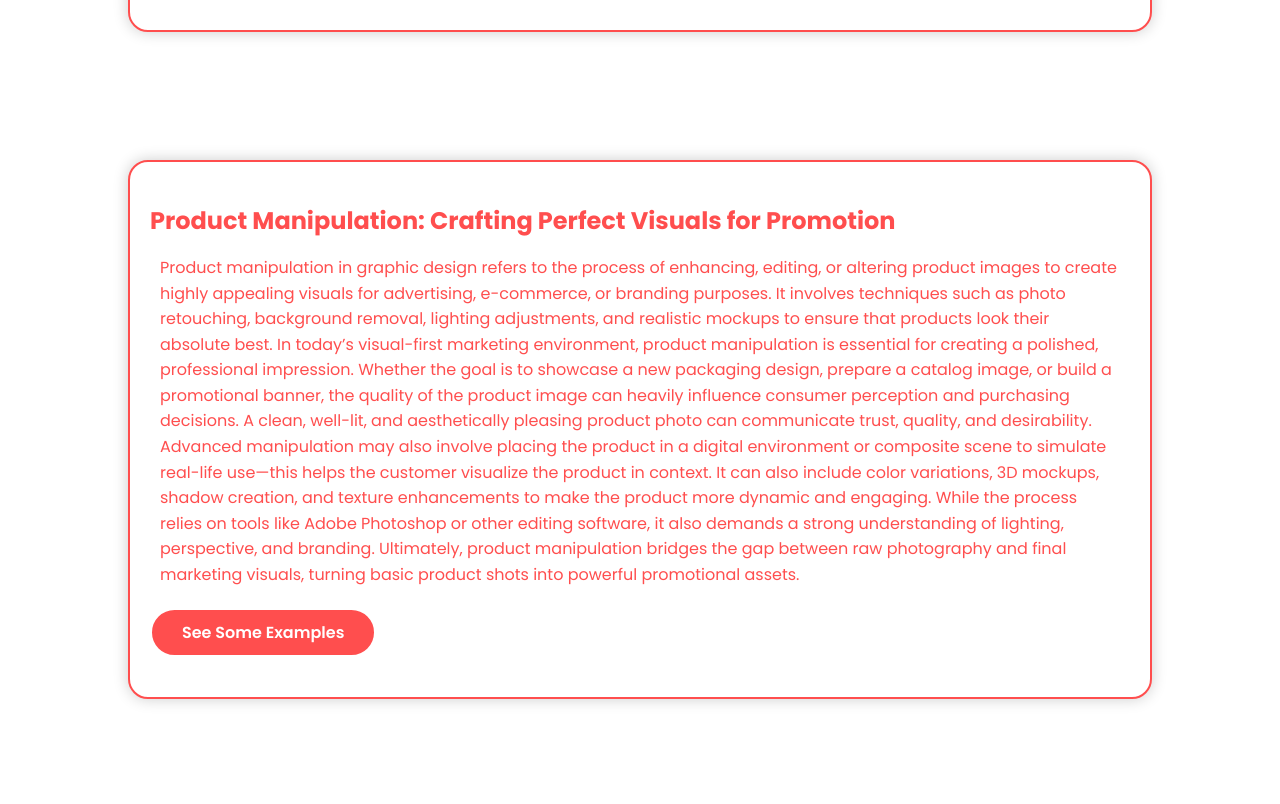
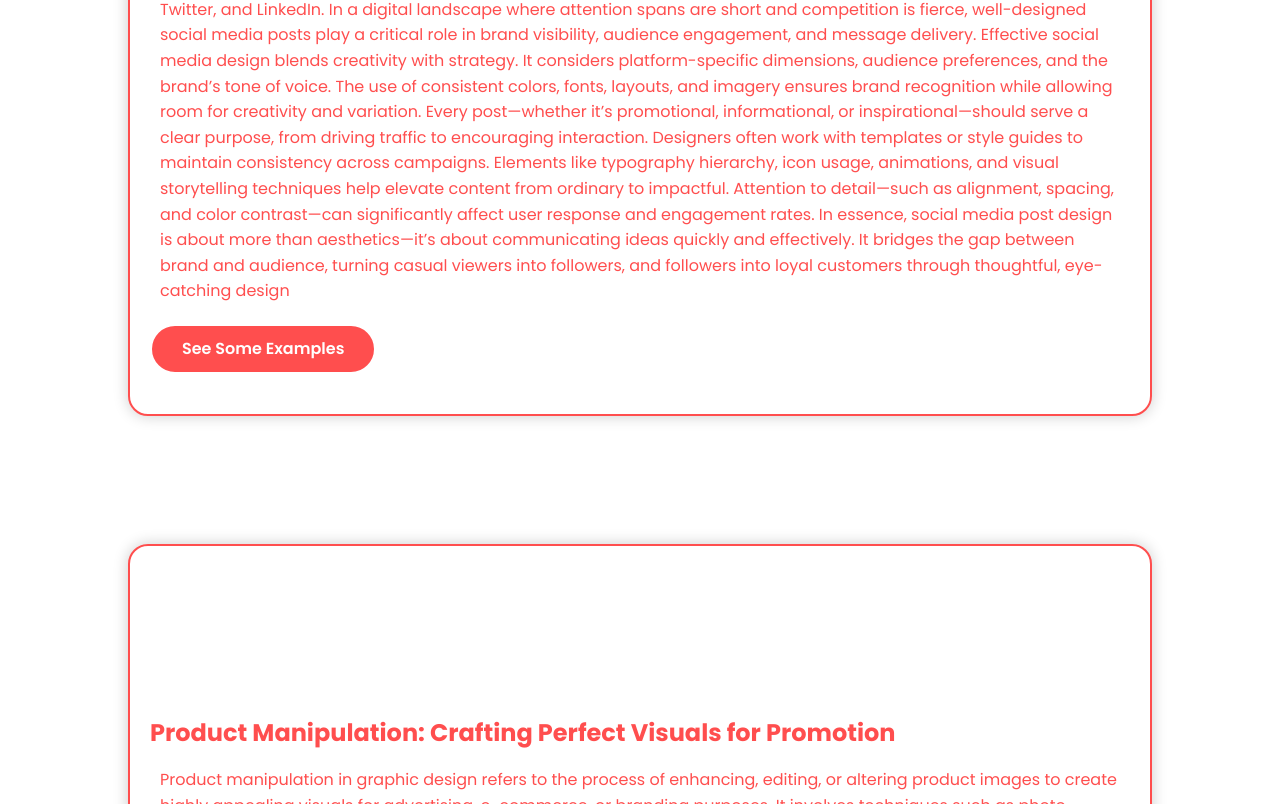
Before and after one commit to mukta07072006/portfolio.muktadir, a plain HTML site: page info.html in a window 1280 px wide. Shown: the part 1996-2800 px from the top of the page. Drawn offline with Linux system fonts and the light colour scheme.

Commit message:
Update info.html

```diff
--- a/info.html
+++ b/info.html
@@ -28,7 +28,7 @@
     </header>
 <br><br><br><br><br><br><br><br>
     <section class="info" id="info">
-        <div class="info-box" id="brand">
+        <div class="info-box" id="brand"><br><br><br><br><br><br><br><br>
             <h2>
                 Brand Identity Design: The Visual and Strategic Face of a Brand
             </h2>
@@ -42,7 +42,7 @@
                 <a href="https://www.bing.com/images/search?q=brand%20identity%20design&qs=SS&form=QBIR&sp=1&lq=0&pq=brand%20identity%20&sc=10-15&cvid=B7A11A3A5EC4476095B0B0996852F06D&first=1" class="btn2">  See Some Examples   </a>
 
             </div><br><br><br><br><br><br><br><br>
-        <div class="info-box" id="logoinfo">
+        <div class="info-box" id="logoinfo"><br><br><br><br><br><br><br><br>
             <h2>
                 Logo Design: The Symbolic Core of a Brand
             </h2>
@@ -54,7 +54,7 @@
 
                 Ultimately, a logo is more than just a visual mark—it is a strategic asset. It establishes brand recognition, communicates credibility, and often serves as the foundation for the brand’s overall visual identity.</p> <a href="https://www.bing.com/images/search?q=logo+design&form=HDRSC3&first=1" class="btn2">   See Some Examples   </a> </div>
                 <br><br><br><br><br><br><br><br>
-             <div class="info-box" id="smpost">
+             <div class="info-box" id="smpost"><br><br><br><br><br><br><br><br>
     <h2>Social Media Post Design: Visual Storytelling for Engagement</h2>
     <p>
         Social media post design is the art of creating compelling visual content tailored for platforms like Instagram, Facebook, Twitter, and LinkedIn. In a digital landscape where attention spans are short and competition is fierce, well-designed social media posts play a critical role in brand visibility, audience engagement, and message delivery.
@@ -67,7 +67,7 @@ In essence, social media post design is about more than aesthetics—it’s abou
     </p><a href="https://www.bing.com/images/search?q=social+media+post+design&form=HDRSC3&first=1" class="btn2">   See Some Examples   </a>
   </div>
   <br><br><br><br><br><br><br><br>
-  <div class="info-box" id="manipulation">
+  <div class="info-box" id="manipulation"><br><br><br><br><br><br><br><br>
     <h2>
         Product Manipulation: Crafting Perfect Visuals for Promotion
     </h2>
@@ -80,7 +80,7 @@ In essence, social media post design is about more than aesthetics—it’s abou
         While the process relies on tools like Adobe Photoshop or other editing software, it also demands a strong understanding of lighting, perspective, and branding. Ultimately, product manipulation bridges the gap between raw photography and final marketing visuals, turning basic product shots into powerful promotional assets.</p>
         <a href="https://www.bing.com/images/search?q=product%20manipulation&qs=AS&form=QBIR&sp=2&lq=0&pq=product%20man&sk=LC1&sc=10-11&cvid=21117A2CF5C042A1AEB4CF0E294D39DF&first=1" class="btn2">   See Some Examples</a>
     </div><br><br><br><br><br><br><br><br>
-  <div class="info-box" id="flyer">
+  <div class="info-box" id="flyer"><br><br><br><br><br><br><br><br>
     <h2>
         Flyer Design: Compact Communication with Visual Impact
     </h2>
```
